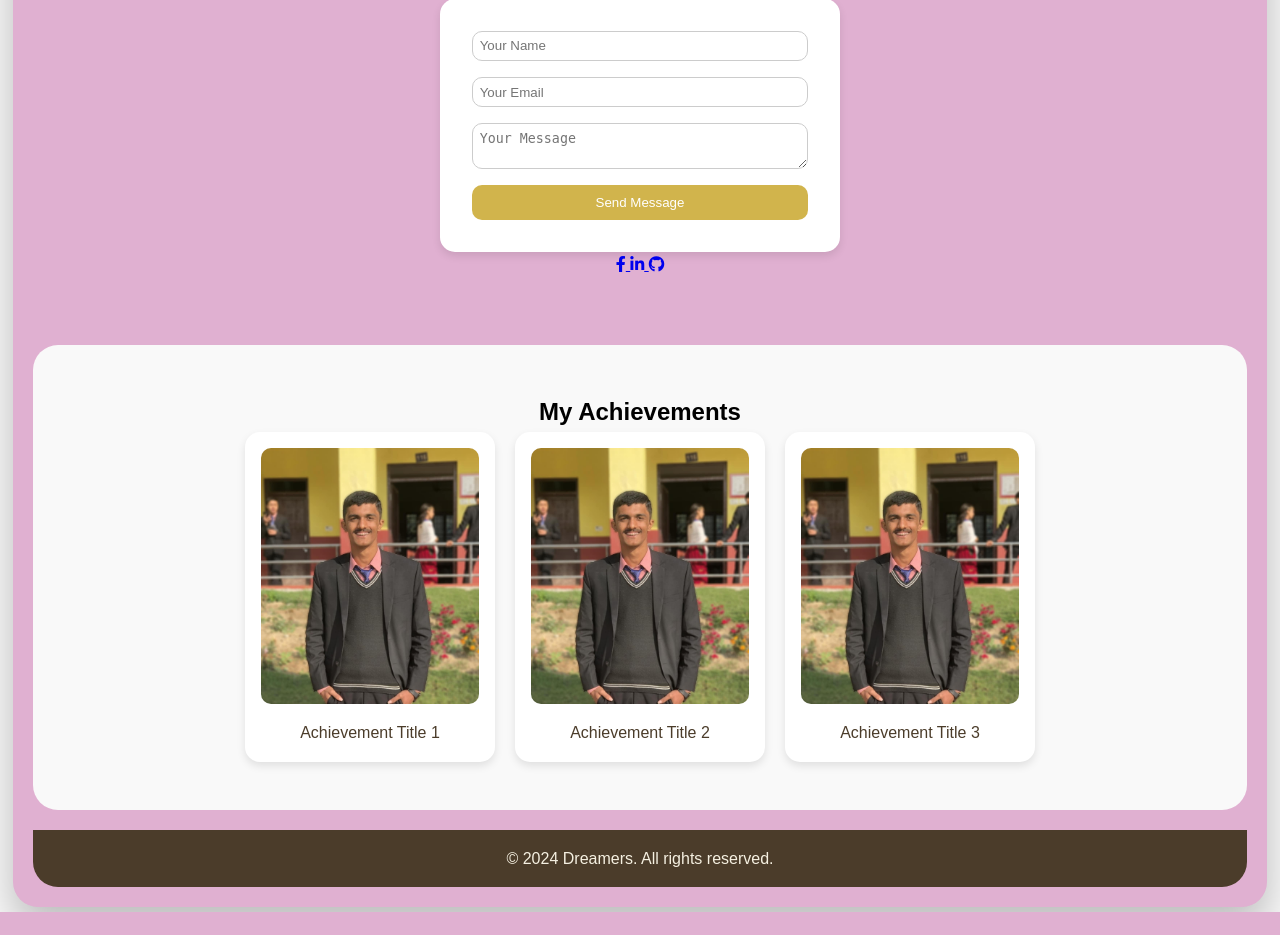
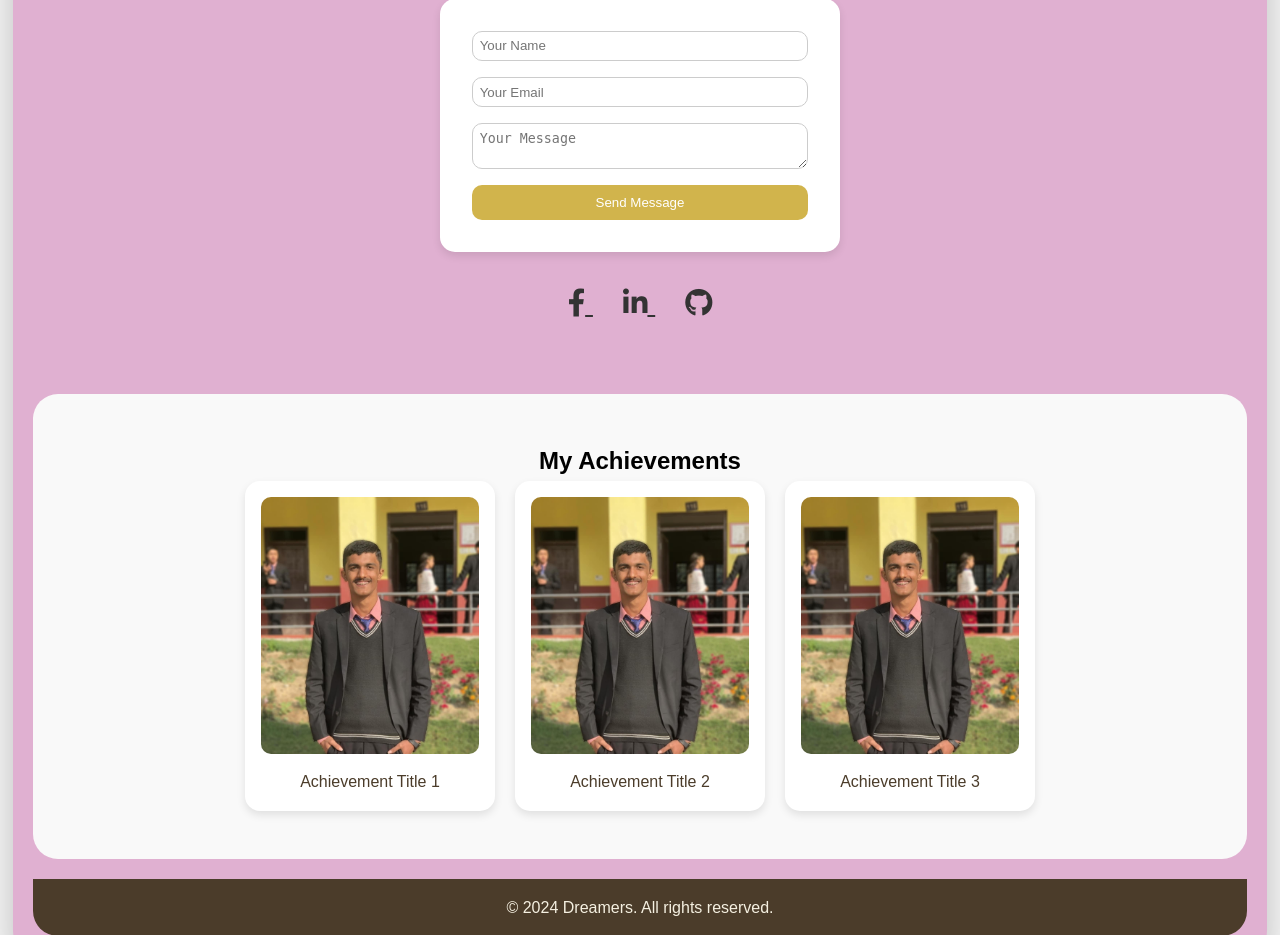
Before and after one commit to iampremacharya/GKT, a PHP site: page / in a window 1280 px wide. Shown: the part 1616-2551 px from the top of the page. Before the commit the page ends 2528 px from the top, so only its background shows below. Run offline with PHP 8.4, Linux system fonts and the light colour scheme.

Commit message:
Update styles.css

```diff
--- a/styles.css
+++ b/styles.css
@@ -181,6 +181,28 @@ body {
 #contact-form button:hover {
     background-color: #b99c3a; /* Darker shade on hover */
 }
+.social-links {
+    margin-top: 30px;
+    text-align: center;
+}
+
+.social-links a {
+    color: #333;
+    font-size: 28px;
+    margin: 0 15px;
+    transition: color 0.3s ease, transform 0.3s ease;
+}
+
+.social-links a:hover {
+    color: #0077b5; /* LinkedIn blue */
+    transform: translateY(-5px);
+}
+
+/* Optional: Different colors per platform */
+.social-links a:nth-child(1):hover { color: #1877f2; } /* Facebook */
+.social-links a:nth-child(2):hover { color: #0077b5; } /* LinkedIn */
+.social-links a:nth-child(3):hover { color: #000; }    /* GitHub */
+
 
 /* Footer */
 footer {
```
